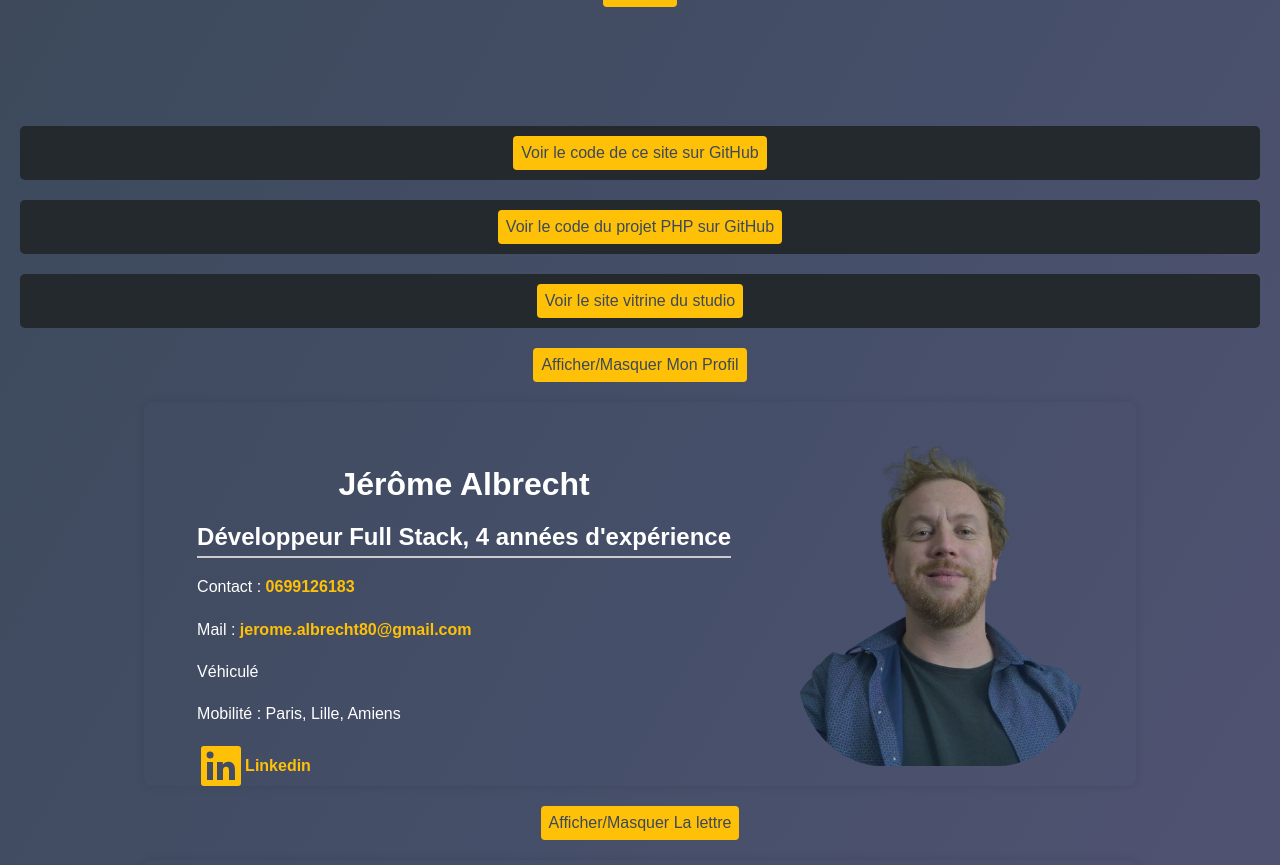
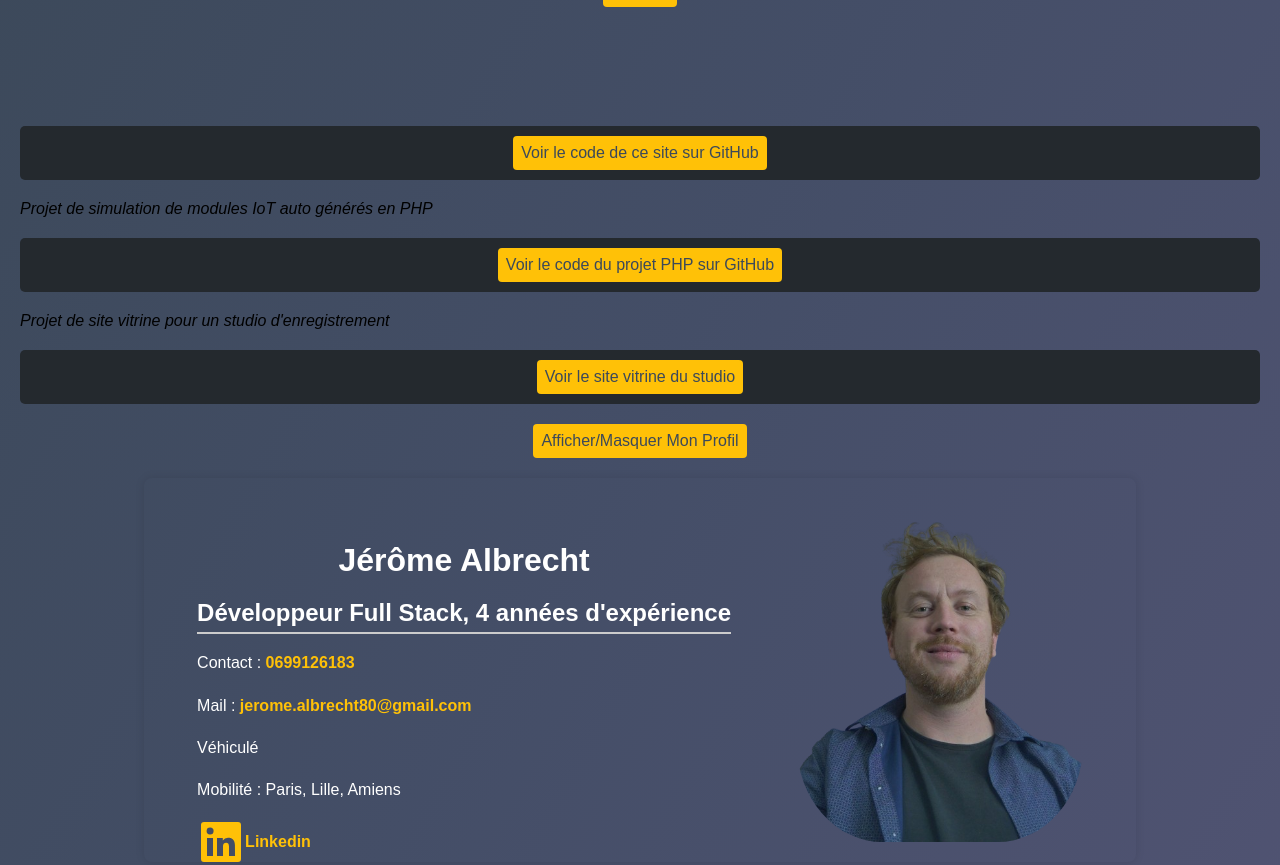
Before and after one commit to jeromealbrecht/candidature_dev_fullstack_jerome_albrecht, a Flask app: page / in a window 1280 px wide. Shown: the part 141-1006 px from the top of the page. Run offline with Flask 2, Linux system fonts and the light colour scheme.

Commit message:
maj infos html

```diff
--- a/templates/index.html
+++ b/templates/index.html
@@ -18,7 +18,9 @@
             <p class="p-magical" id="tourMagique"></p>
         </div>
         <div class="github-button mt2 mb2"> <a href="https://github.com/jeromealbrecht/candidature_dev_fullstack_jerome_albrecht/tree/master" target="_blank"> <button>Voir le code de ce site sur GitHub</button> </a> </div>
+        <em>Projet de simulation de modules IoT auto générés en PHP</em>
         <div class="github-button mt2 mb2"> <a href="https://github.com/jeromealbrecht/IoT-app" target="_blank"> <button>Voir le code du projet PHP sur GitHub</button> </a> </div>
+        <em>Projet de site vitrine pour un studio d'enregistrement</em>
         <div class="github-button mt2 mb2"> <a href="https://couleurdeson.fr/" target="_blank"> <button>Voir le site vitrine du studio</button> </a> </div>
         <div class="generate-button mb2"> <button onclick="toggleProfile()">Afficher/Masquer Mon Profil</button> </div>
         <div class="letter-container" id="profileSection">
```
